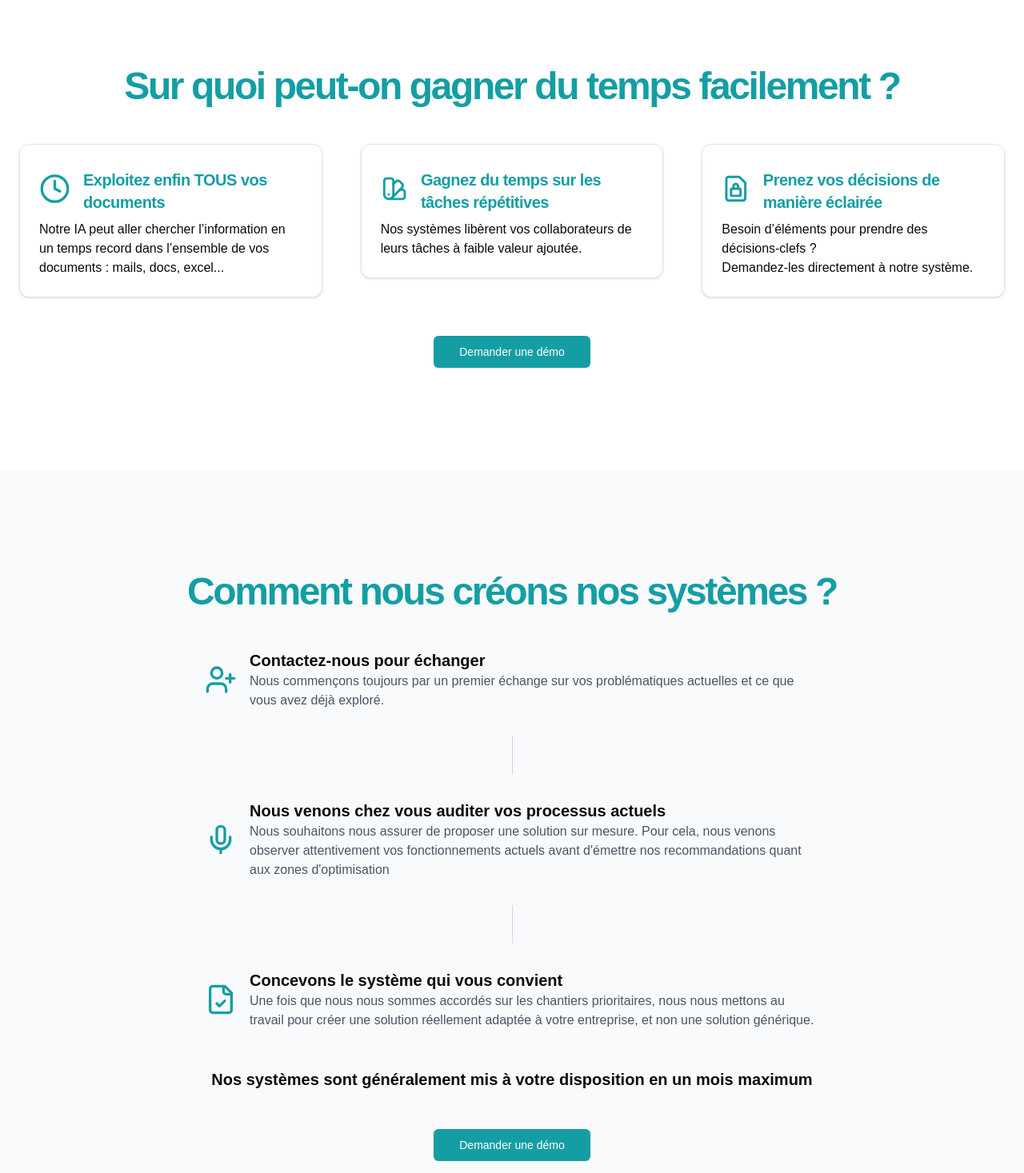
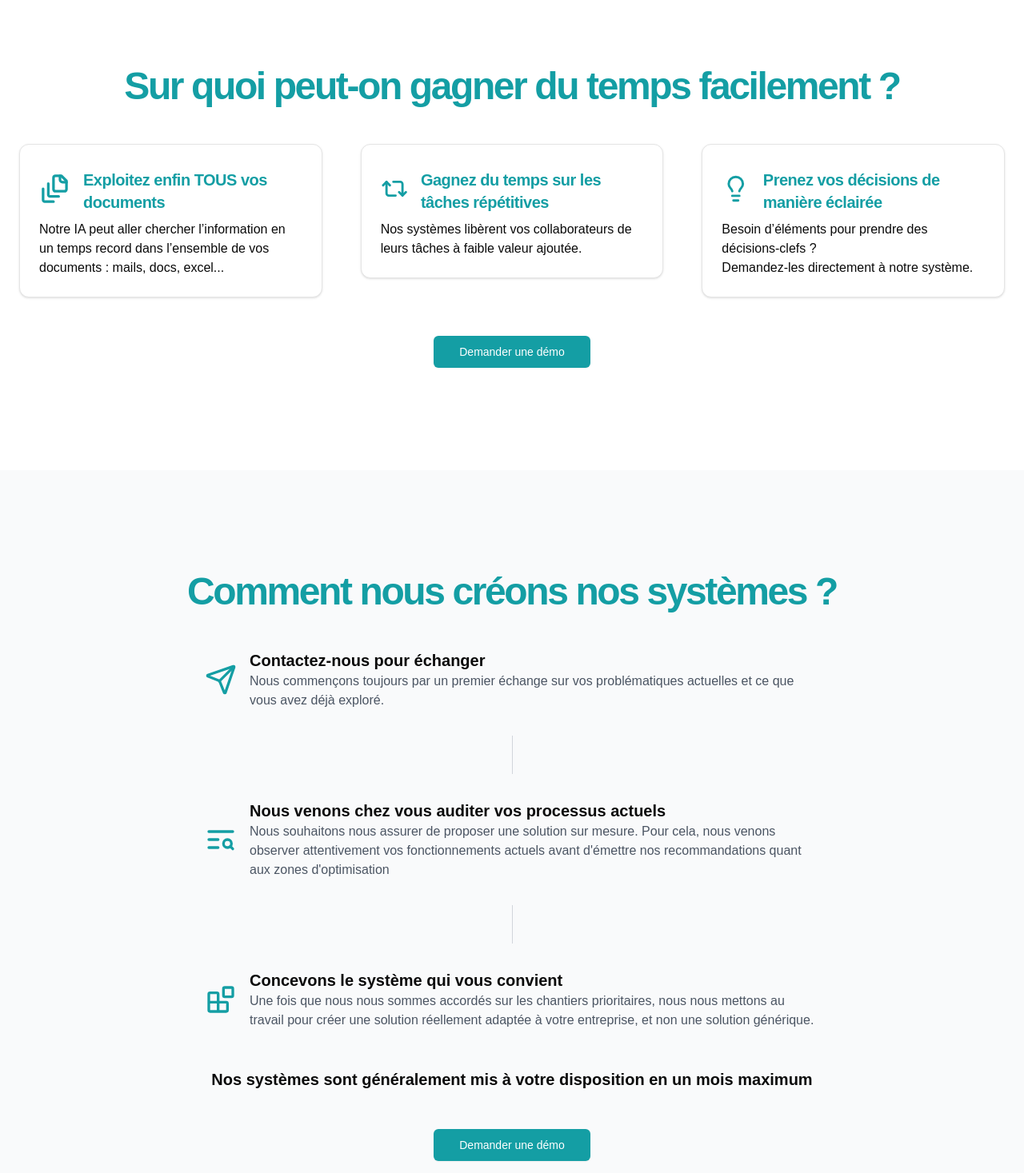
Before and after one commit to MaximeDde/autoscript-lp, a Next.js app: page / in a window 1280 px wide. Shown: the part 1266-2733 px from the top of the page at 80% size. Built offline with nearby package versions, Linux system fonts and the light colour scheme.

Commit message:
Changement d'icônes

```diff
--- a/components/landing-page.tsx
+++ b/components/landing-page.tsx
@@ -4,7 +4,7 @@ import { useState } from "react"
 import { motion } from "framer-motion"
 import { Button } from "@/components/ui/button"
 import { Card, CardContent, CardHeader, CardTitle } from "@/components/ui/card"
-import { Clock, UserPlus, Mic, FileCheck, SwatchBook, FileLock } from "lucide-react"
+import { Mic, FileCheck, Lightbulb, FileStack, Repeat2, Send, TextSearch, Blocks } from "lucide-react"
 import Image from "next/image"
 import Link from "next/link"
 
@@ -164,7 +164,7 @@ export function LandingPage() {
               >
                 <Card>
                   <CardHeader className="flex flex-row items-center space-x-4 pb-2">
-                    <Clock className="w-12 h-12" style={{ color: '#149ea4' }} />
+                    <FileStack className="w-12 h-12" style={{ color: '#149ea4' }} />
                     <CardTitle className="text-[#149ea4] text-xl">Exploitez enfin TOUS vos documents</CardTitle>
                   </CardHeader>
                   <CardContent>
@@ -181,7 +181,7 @@ export function LandingPage() {
               >
                 <Card>
                   <CardHeader className="flex flex-row items-center space-x-4 pb-2">
-                    <SwatchBook className="w-12 h-12" style={{ color: '#149ea4' }} />
+                    <Repeat2 className="w-12 h-12" style={{ color: '#149ea4' }} />
                     <CardTitle className="text-[#149ea4] text-xl">Gagnez du temps sur les tâches répétitives</CardTitle>
                   </CardHeader>
                   <CardContent>
@@ -198,7 +198,7 @@ export function LandingPage() {
               >
                 <Card>
                   <CardHeader className="flex flex-row items-center space-x-4 pb-2">
-                    <FileLock className="w-12 h-12" style={{ color: '#149ea4' }} />
+                    <Lightbulb className="w-12 h-12" style={{ color: '#149ea4' }} />
                     <CardTitle className="text-[#149ea4] text-xl">Prenez vos décisions de manière éclairée</CardTitle>
                   </CardHeader>
                   <CardContent>
@@ -249,7 +249,7 @@ export function LandingPage() {
                   custom={1}
                 >
                   <div className="flex-shrink-0">
-                    <UserPlus className="w-10 h-10 text-[#149ea4]" />
+                    <Send className="w-10 h-10 text-[#149ea4]" />
                   </div>
                   <div>
                     <h3 className="text-xl font-semibold">Contactez-nous pour échanger</h3>
@@ -266,7 +266,7 @@ export function LandingPage() {
                   custom={2}
                 >
                   <div className="flex-shrink-0">
-                    <Mic className="w-10 h-10 text-[#149ea4]" />
+                    <TextSearch className="w-10 h-10 text-[#149ea4]" />
                   </div>
                   <div>
                     <h3 className="text-xl font-semibold">Nous venons chez vous auditer vos processus actuels</h3>
@@ -285,7 +285,7 @@ export function LandingPage() {
                   custom={3}
                 >
                   <div className="flex-shrink-0">
-                    <FileCheck className="w-10 h-10 text-[#149ea4]" />
+                    <Blocks className="w-10 h-10 text-[#149ea4]" />
                   </div>
                   <div>
                     <h3 className="text-xl font-semibold">
```
